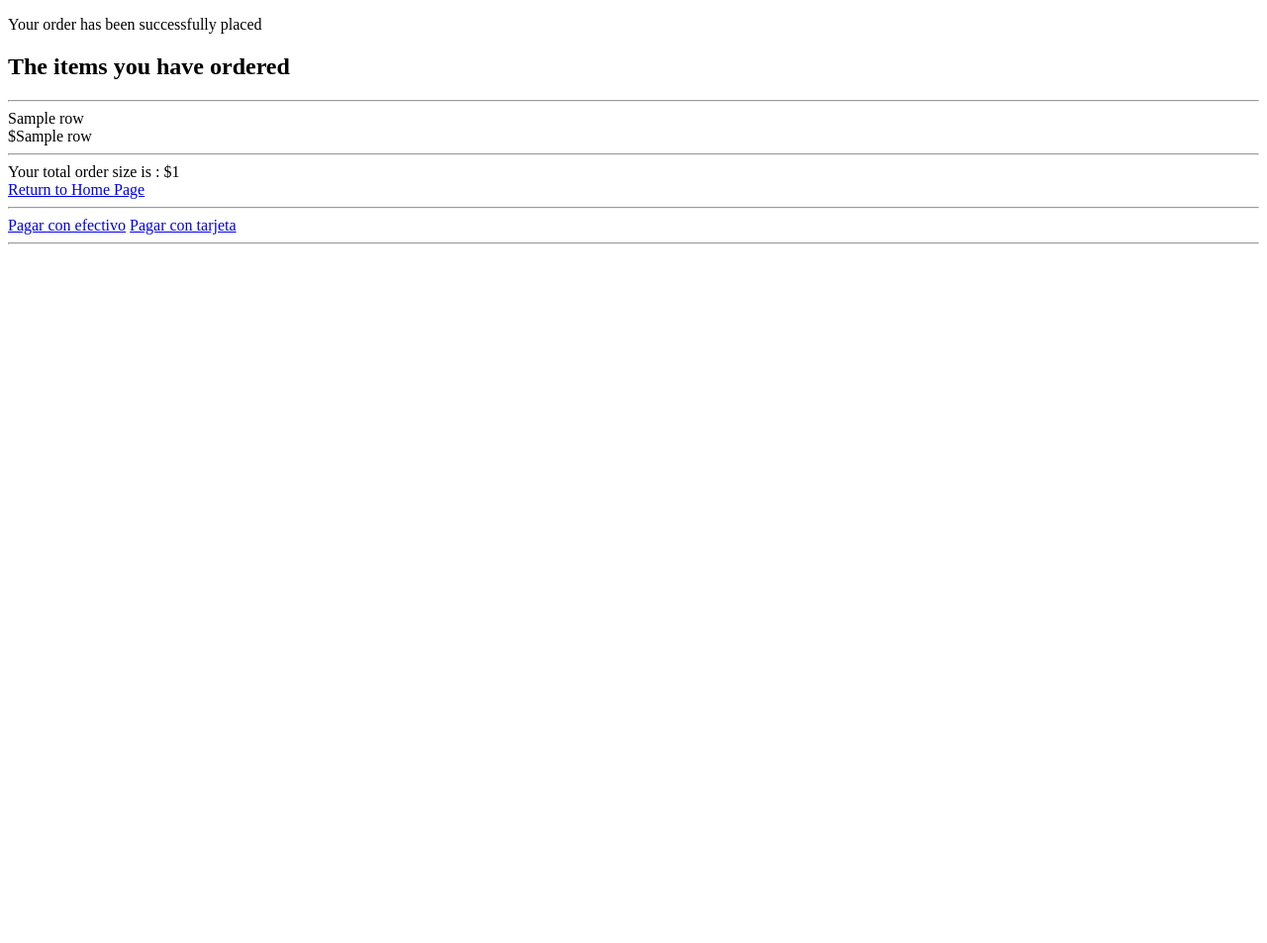
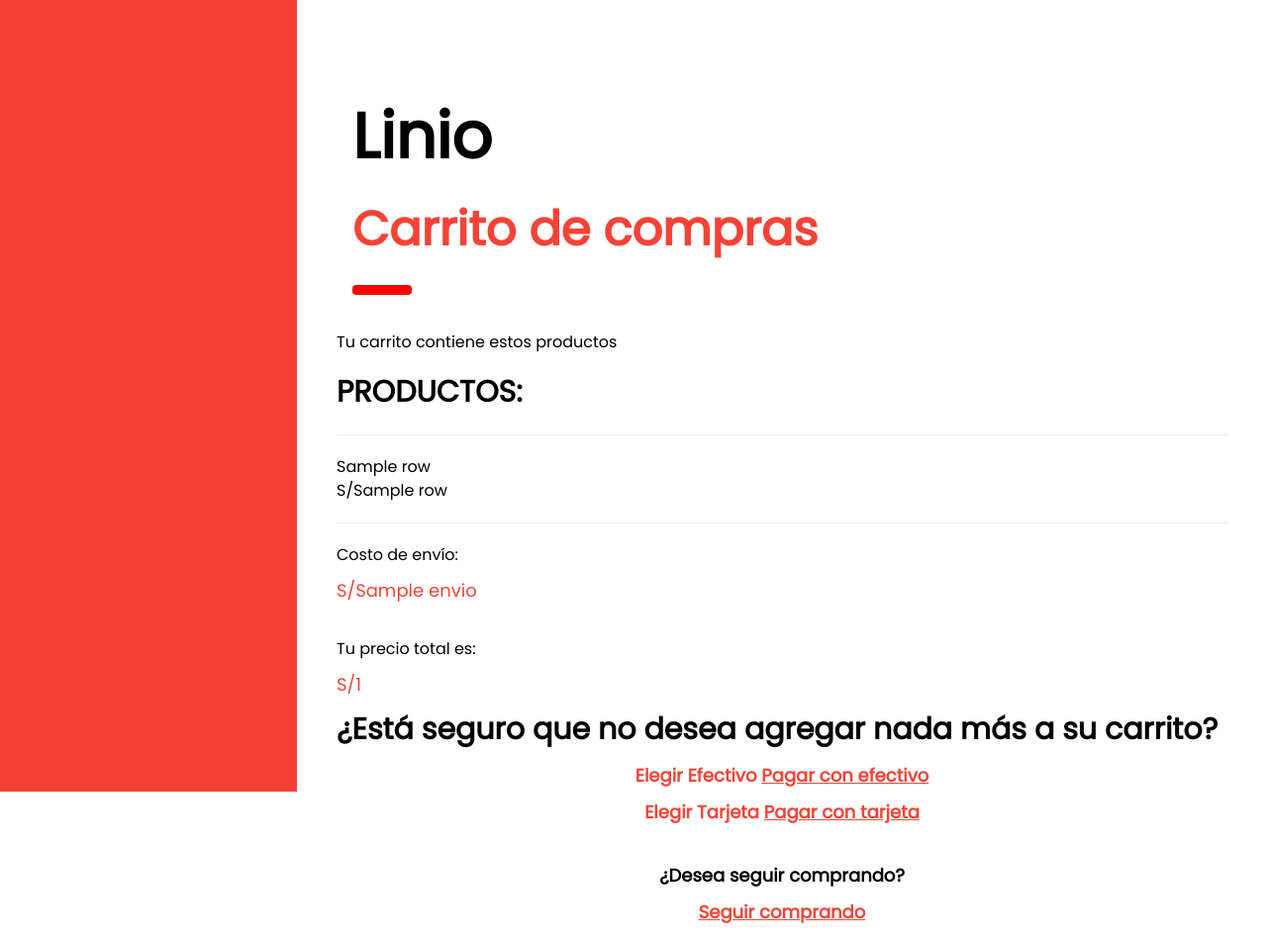
Before and after one commit to MRCORD/Solu-LINeO-2.0., a Flask app: template linio/templates/admin/checkout.html in a window 1280 px wide. Shown: the whole page at 99% size. Before the commit the page ends 247 px from the top, so only its background shows below. Run offline with Flask 2, Linux system fonts and the light colour scheme; the template is opened without the code that fills it: most values are stand-ins (such as "Sample title", 1, 10 or a date in 2020).

Commit message:
Stable con efectivo al dia

```diff
--- a/linio/templates/admin/checkout.html
+++ b/linio/templates/admin/checkout.html
@@ -1,15 +1,39 @@
-<!DOCTYPE HTML>
-<html>
+<html lang="en">
+<title>W3.CSS Template</title>
+<meta charset="UTF-8">
+<meta name="viewport" content="width=device-width, initial-scale=1">
+<link rel="stylesheet" href="https://www.w3schools.com/w3css/4/w3.css">
+<link rel="stylesheet" href="https://fonts.googleapis.com/css?family=Poppins">
+<style>
+body,h1,h2,h3,h4,h5 {font-family: "Poppins", sans-serif}
+body {font-size:16px;}
+.w3-half img{margin-bottom:-6px;margin-top:16px;opacity:0.8;cursor:pointer}
+.w3-half img:hover{opacity:1}
+</style>
+<body>
 
-<head>
-	<title>Admin</title>
-</head>
+<!-- Sidebar/menu -->
+<nav class="w3-sidebar w3-red w3-collapse w3-top w3-large w3-padding" style="z-index:3;width:300px;font-weight:bold;" id="mySidebar"><br>
+  <a href="javascript:void(0)" onclick="w3_close()" class="w3-button w3-hide-large w3-display-topleft" style="width:100%;font-size:22px">Close Menu</a>
 
-<body>
-	<p>Your order has been successfully placed</p>
+
+</nav>
+
+<!-- !no borrar importante! -->
+<div class="w3-main" style="margin-left:340px;margin-right:40px">
+
+  <!-- Header -->
+  <div class="w3-container" style="margin-top:80px" id="showcase">
+    <h1 class="w3-jumbo"><b>Linio </b></h1>
+    <h1 class="w3-xxxlarge w3-text-red"><b>Carrito de compras</b></h1>
+    <hr style="width:50px;border:5px solid red" class="w3-round">
+  </div>
+
+  <p>Tu carrito contiene estos productos</p>
 <div id="cartItems">
-	<h2>The items you have ordered</h2>
+<h2><b>PRODUCTOS:</b></h2>
 <div id="tableItems">
+
 {% for row in products %}
 <div>
 <hr id="seperator">
@@ -17,21 +41,49 @@
 <span id="itemNameTag">{{row[1]}}</span><br>
 </div>
 <div id="itemPrice">
-				${{row[2]}}
+S/{{row[2]}}
 </div>
 </div>
 {% endfor %}
+
 <hr id="seperator">
 <div id="total">
-			<span id="subtotal">Your total order size is</span> : ${{totalPrice}}
+<span id="subtotal">Costo de envío:
+<h4 class="w3-large w3-text-red"></span>S/{{envio}} </h4>
+<br>
+<span id="subtotal">Tu precio total es:
+<h4 class="w3-large w3-text-red">
+</span> S/{{totalPrice}}
 <span if="deliverydate"></span>
 </div>
-		<div><a href="/">Return to Home Page</div>
-		   <hr>
-			<a href="/efectivo">Pagar con efectivo</a>
-			<a href="/tarjeta">Pagar con tarjeta</a>
-        <hr>
+
+ <h2><b>¿Está seguro que no desea agregar nada más a su carrito?</b></h2>
+
 </div>
 </div>
-</body>
-</html>
+
+
+   <center>
+
+<h4 class="w3-large w3-text-red"><b>Elegir Efectivo
+<a href="/efectivo">Pagar con efectivo</a>
+
+<form action="/tarjeta" method="POST">
+<h4 class="w3-large w3-text-red"><b>Elegir Tarjeta
+
+<a href="/tarjeta">Pagar con tarjeta</a>
+
+ <br>
+ <br>
+ <h2 class="w3-large w3-text-black"><b>¿Desea seguir comprando?</b></h2>
+
+
+<div><a href="/">Seguir comprando</div>
+
+	</div
+
+
+
+
+<!-- End page content -->
+</div>
```
Also changed, not shown: linio/admin/routes.py (+14 -2 lines), linio/templates/admin/efectivo.html (+37 -4 lines), database.db. Lines whose indentation alone changed are shown as unchanged.
